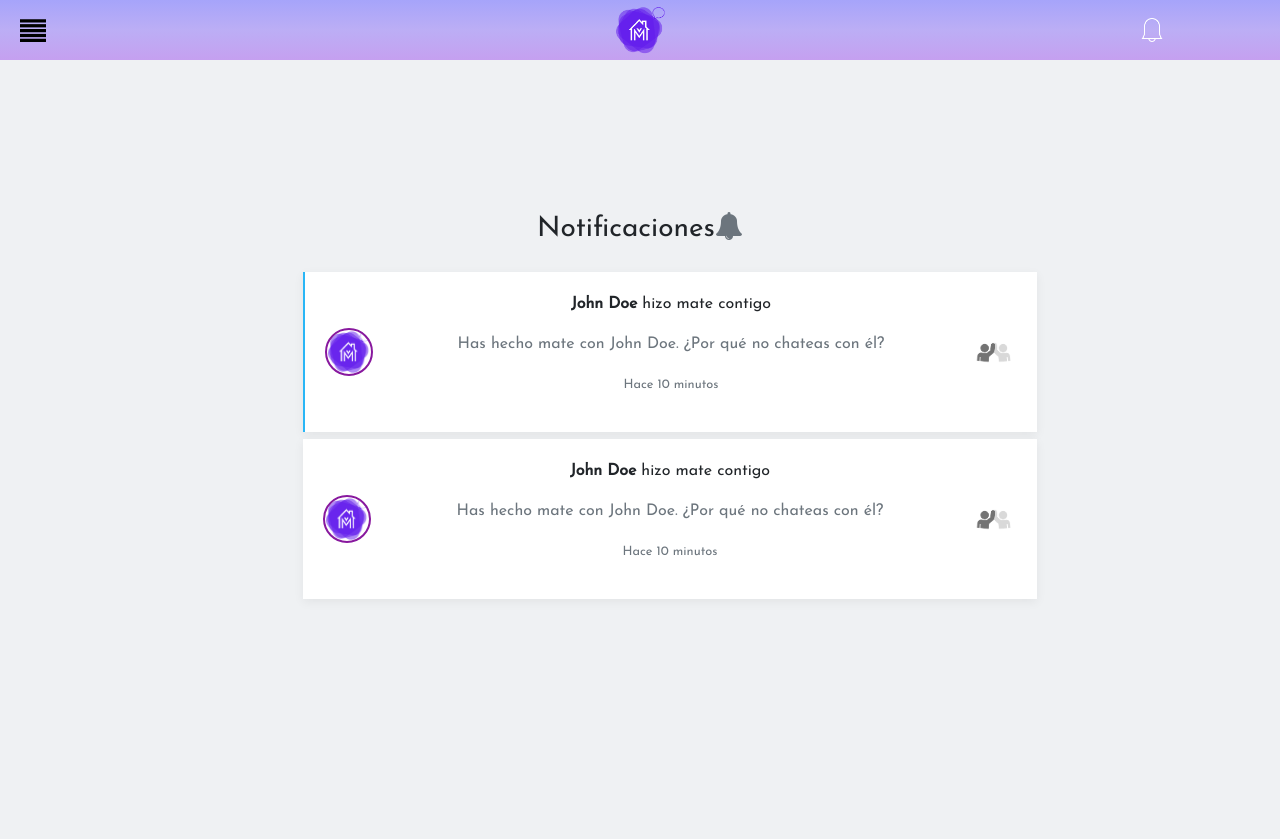
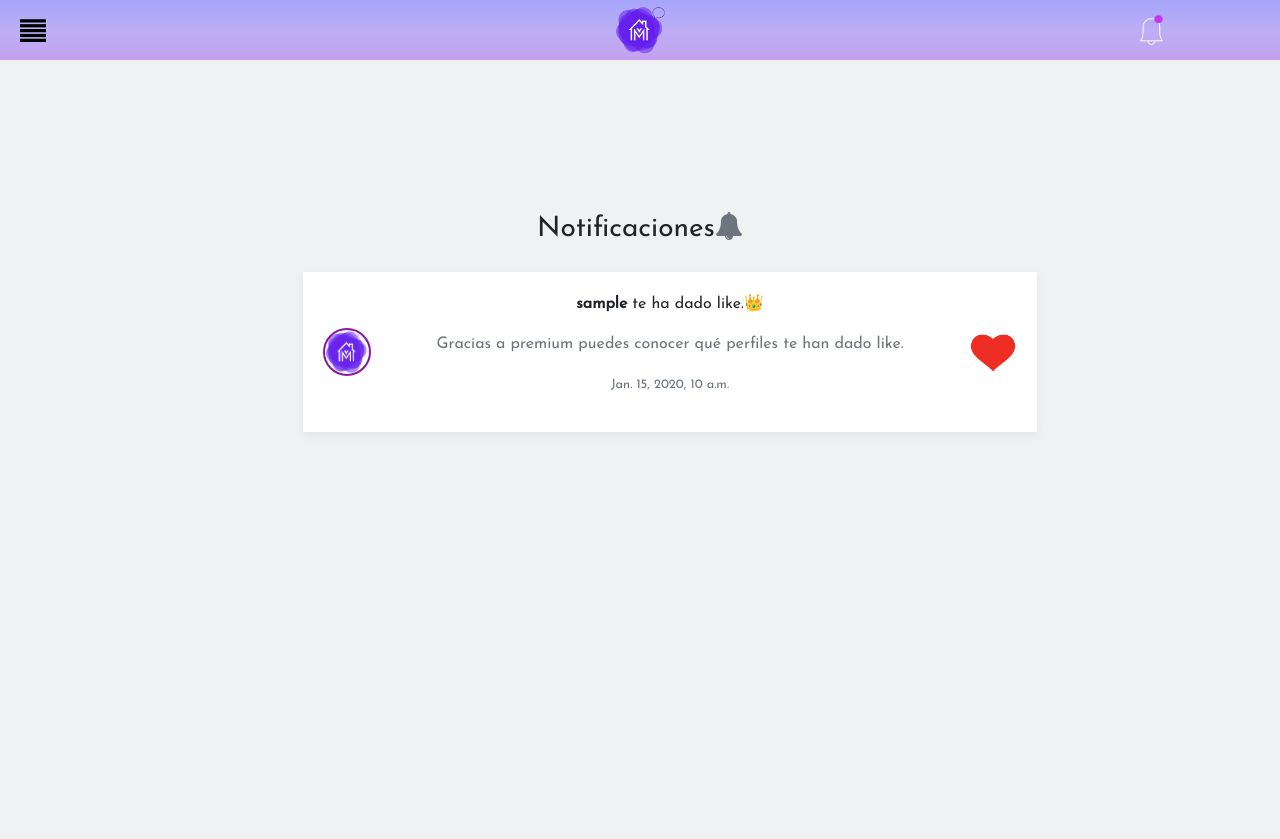
Before and after one commit to luctorgom/MakeAMate, a Django app: page /notifications/ in a window 1280 px wide. Shown: the top 839 px of the page. Run offline with Django 3.2, Linux system fonts and the light colour scheme; a user stored in the database is signed in; tables that the repository leaves empty hold one stand-in row (values such as "Sample post"); some libraries are stand-ins or nearby versions; some web fonts are replaced; grey boxes are pictures that could not be loaded.

Commit message:
NOTIFICACIONES REALES Y PREMIUM
Se han agregado notificaciones premium y contenido real a la nueva vista

Parrado Gordón, Raúl <@raupargor>

```diff
--- a/MakeAMate/MakeAMate/urls.py
+++ b/MakeAMate/MakeAMate/urls.py
@@ -25,6 +25,6 @@ urlpatterns = [
     path("accept-mate/", views.accept_mate, name= "accept-mate"),
     path("reject-mate/", views.reject_mate, name= "reject-mate"),
     path("payments/",views.payments,name="payments"),
-    path("notifications/",views.notifications,name="notifications"),
+    path("notifications/",views.notifications_list,name="notifications"),
     path('', views.homepage,name="home"),
 ]
--- a/MakeAMate/principal/templates/base.html
+++ b/MakeAMate/principal/templates/base.html
@@ -86,14 +86,19 @@ if(n==="0") {
     <a href="{% url 'home' %}"><img class ="logo" src="/static/logotipo.png"></a>
     <div class="icon-notificaciones" id="bell"> <img id="notibell" src="..\static\images\icons\bell-on2.png" alt="img"> </div>
     <div class="notifications" id="box">
-        <h2 class="notificacion-text">Notifications - <span id="notis">{{notificaciones|length}}</span></h2>
+        <h2 class="notificacion-text">Notificaciones - <span id="notis">{{notificaciones|length}}</span></h2>
         {%for i in notificaciones %}
         <div class="notifications-item"> <img src=".\..\static\images\icons\Choca_esos_5.png" alt="img">
-            <div class="text-notificaciones">
+            {%if not i.1 %}<div class="text-notificaciones">
                 <h4>Nuevo Mate!
                 </h4>
-                <p>Has hecho mate con {{i}}.</p>
-            </div>
+                <p>Has hecho mate con {{i.0.userSalida}}.</p>
+            </div>{% endif %}
+            {%if i.1 %}<div class="text-notificaciones">
+                <h4>Nuevo like!👑
+                </h4>
+                <p>El usuario {{i.0.userEntrada}} te ha dado like.</p>
+            </div>{% endif %}
         </div>
 
         {% endfor %}
--- a/MakeAMate/principal/templates/notifications.html
+++ b/MakeAMate/principal/templates/notifications.html
@@ -10,34 +10,40 @@
 {% block content %}
 <div class="container">
     <h3 class="m-b-50 heading-line">Notificaciones<i class="fa fa-bell text-muted"></i></h3>
-    <div class="notification-ui_dd-content">
-        <div class="notification-list notification-list--unread">
+        {%for i in notificaciones%}
+        {%if not i.1%}
+        <div class="notification-ui_dd-content{%if False %}notification-list--unread{% endif%}"><!-- if para unread!-->
+            <div class="notification-list">
                     <div class="notification-list_img">
                         <img src="..\static\logotipo.png" alt="user">
                     </div>
                     <div class="notification-list_detail">
-                    <p><b>John Doe</b> hizo mate contigo</p>
-                    <p class="text-muted">Has hecho mate con John Doe. ¿Por qué no chateas con él?</p>
-                    <p class="text-muted"><small>Hace 10 minutos</small></p>
+                        <p><b>{{i.0.userSalida}}</b> hizo mate contigo</p>
+                        <p class="text-muted">Has hecho mate con {{i.0.userSalida}}. ¿Por qué no chateas con él?</p>
+                        <p class="text-muted"><small>{{i.0.fecha_mate}}</small></p>
                     </div>
                     <div class="notification-list_feature-img">
                         <img src="..\static\images\icons\Choca_esos_5.png" alt="Feature image">
                     </div>
             </div>
-
-        <div class="notification-ui_dd-content">
+        {% endif %}
+        {%if i.1%}
+        <div class="notification-ui_dd-content{%if False %}notification-list--unread{% endif%}"><!-- if para unread!-->
             <div class="notification-list">
                     <div class="notification-list_img">
                         <img src="..\static\logotipo.png" alt="user">
                     </div>
                     <div class="notification-list_detail">
-                        <p><b>John Doe</b> hizo mate contigo</p>
-                        <p class="text-muted">Has hecho mate con John Doe. ¿Por qué no chateas con él?</p>
-                        <p class="text-muted"><small>Hace 10 minutos</small></p>
+                        <p><b>{{i.0.userEntrada}}</b> te ha dado like.👑</p>
+                        <p class="text-muted">Gracias a premium puedes conocer qué perfiles te han dado like.</p>
+                        <p class="text-muted"><small>{{i.0.fecha_mate}}</small></p>
                     </div>
                     <div class="notification-list_feature-img">
-                        <img src="..\static\images\icons\Choca_esos_5.png" alt="Feature image">
+                        <img src="..\static\images\icons\heart.png" alt="Feature image">
                     </div>
+            </div>
+        {% endif %}
+        {% endfor%}
         </div>
 </div>
 {% endblock %}
--- a/MakeAMate/principal/views.py
+++ b/MakeAMate/principal/views.py
@@ -97,20 +97,28 @@ def payments(request):
     template='payments.html'
     return render(request,template)
 
-def notifications(request):
-    template='notifications.html'
-    return render(request,template)
-
 def notificaciones_mates(request):
     loggeado= request.user
+    perfil=Usuario.objects.get(usuario=loggeado)
+    es_premium= perfil.es_premium
     lista_usuarios=User.objects.filter(~Q(id=loggeado.id))
     lista_mates=[]
     for i in lista_usuarios:
         try:
             mate1=Mate.objects.get(mate=True,userEntrada=loggeado,userSalida=i)
             mate2=Mate.objects.get(mate=True,userEntrada=i,userSalida=loggeado)
-
-            lista_mates.append(mate1.userSalida)
+            lista_mates.append((mate1,False))
         except Mate.DoesNotExist:
             pass
+    if(es_premium):
+        matesRecibidos=Mate.objects.filter(mate=True,userSalida=loggeado)
+        for mR in matesRecibidos:
+            if(mR.userEntrada not in lista_mates):
+                lista_mates.append((mR,True))
     return lista_mates
+
+def notifications_list(request):
+    template='notifications.html'
+    notis=notificaciones_mates(request)
+    response={'notificaciones':notis}
+    return render(request,template,response)
```
Also changed, not shown: MakeAMate/principal/static/images/icons/heart.png (added). Lines whose indentation alone changed are shown as unchanged.
